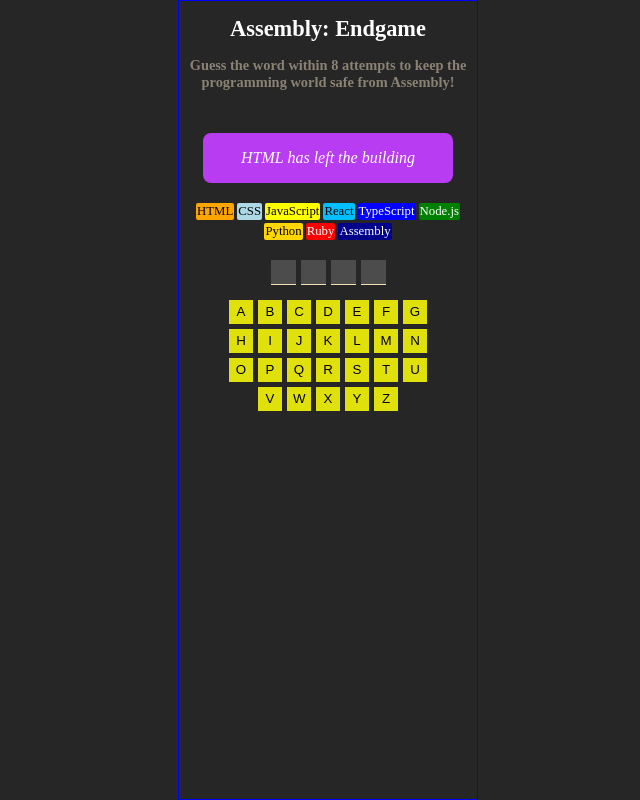
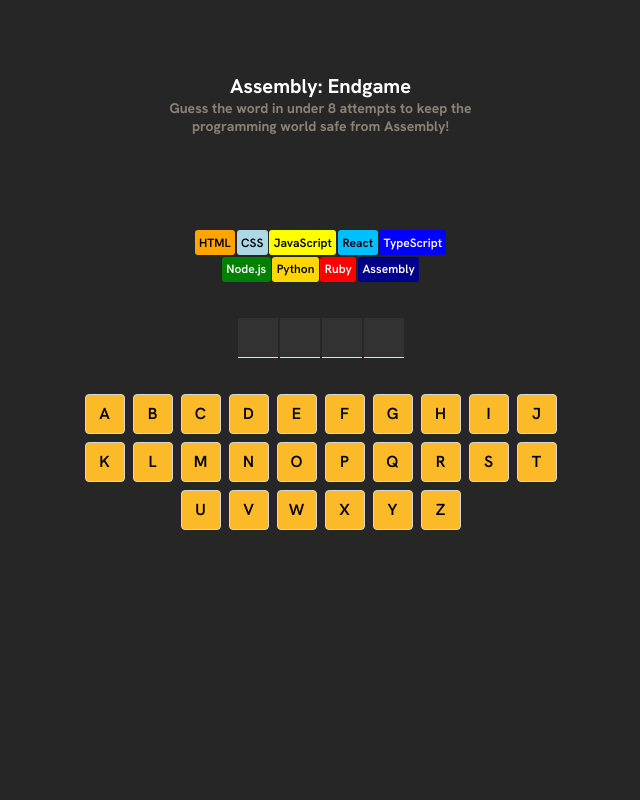
Before and after one commit to nyanxx/assembly-endgame, a React (Vite) app: page / in a window 1280 px wide. Shown: the whole page, without its empty margins (312-952 px from the left). Built offline with nearby package versions, Linux system fonts and the light colour scheme.

Commit message:
wip: first iteration - new feat added

```diff
--- a/src/App.jsx
+++ b/src/App.jsx
@@ -1,7 +1,9 @@
 import { useState } from "react";
+import ReactConfetti from "react-confetti";
+import Alphabet from "./components/Alphabet";
+import CommentBanner from "./components/CommentBanner";
+import ProgrammingLanguage from "./components/ProgrammingLanguage";
 import programmingLanguagesData from "./assets/programmingLanguagesData";
-import Alphabet from "./components/Alphabet";
-import ProgrammingLanguage from "./components/ProgrammingLanguage";
 import { getWord, getAlphabets } from "./utils/utils";
 
 export default function App() {
@@ -99,21 +101,57 @@
     setAlphabetProperty(getAlphabets());
   }
 
+  // All languages dies except assembly
+  const gameLoss = proLanData.count >= proLanData.data.length - 1;
+
+  // All letters form word are not hidden anymore
+  const gameWon =
+    wordProperty.filter((obj) => obj.isHidden === true).length === 0;
+  const gameOver = gameLoss || gameWon;
+
+  isGameOver(gameOver);
+  function isGameOver(status) {
+    if (status) {
+      if (gameLoss) {
+        console.log("Game Loss");
+      } else {
+        console.log("Game Won");
+      }
+    }
+  }
+
   return (
     <main>
       <header>
         <h1 className="heading">Assembly: Endgame</h1>
         <h2 className="sub-heading">
-          Guess the word within 8 attempts to keep the programming world safe
+          Guess the word in under 8 attempts to keep the programming world safe
           from Assembly!
         </h2>
       </header>
-      <div className="comment">HTML has left the building</div>
+      <div className="comment-container">
+        <CommentBanner
+          proLanData={proLanData}
+          gameOver={gameOver}
+          gameWon={gameWon}
+        />
+      </div>
       <div className="programming-languages">{proLanElements}</div>
       <div className="random-name">{wordDisplay}</div>
-      <div className="v-keyboard">{alphabets}</div>
-      {proLanData.count === 8 && (
-        <button onClick={startNewGame}>New Game</button>
+      <div
+        className={`v-keyboard`}
+        // className={`v-keyboard ${gameOver && "not-allowed"}`}
+        // style={gameOver && { cursor: "not-allowed" }}
+        // inert={gameOver}
+      >
+        {alphabets}
+      </div>
+      {gameWon && <ReactConfetti />}
+
+      {gameOver && (
+        <button onClick={startNewGame} className="new-game">
+          New Game
+        </button>
       )}
     </main>
   );
--- /dev/null
+++ b/src/assets/goodByes.js
@@ -0,0 +1,14 @@
+export const goodByes = [
+  "##LANG## has left the building",
+  "We'll miss you, ##LANG##",
+  "Oh no, not ##LANG##!",
+  "##LANG## bites the dust",
+  "The end of ##LANG## as we know it",
+  "Adios, ##LANG##",
+  "##LANG##, your watch has ended",
+  "Gone but not forgotten, ##LANG##",
+  "Off into the sunset, ##LANG##",
+  "##LANG##, it's been real",
+  "Farewell, ##LANG##",
+  "R.I.P., ##LANG##",
+];
--- a/src/components/Alphabet.jsx
+++ b/src/components/Alphabet.jsx
@@ -15,8 +15,8 @@
 
   let style = !props.isActive
     ? props.match
-      ? { backgroundColor: "green" }
-      : { backgroundColor: "red" }
+      ? { backgroundColor: "#10A95B" }
+      : { backgroundColor: "#EC5D49" }
     : {};
 
   return (
--- /dev/null
+++ b/src/components/CommentBanner.jsx
@@ -0,0 +1,49 @@
+import { goodByes } from "../assets/goodByes";
+export default function CommentBanner(props) {
+  const gameLoss = props.proLanData.count === 8;
+
+  const backgroundColor = gameLoss
+    ? "#BA2A2A"
+    : props.gameWon
+      ? "#10A95B"
+      : "#7A5EA7";
+
+  const display =
+    !props.gameOver && props.proLanData.count === 0 ? "none" : "flex";
+
+  function getPhrase() {
+    try {
+      const deadName =
+        props.proLanData.count &&
+        props.proLanData.data[props.proLanData.count - 1].name;
+      return goodByes[Math.floor(Math.random() * 12)].replace(
+        "##LANG##",
+        deadName,
+      );
+    } catch (error) {
+      console.error(error);
+    }
+  }
+
+  const farewell = getPhrase();
+  return (
+    <div
+      className="comment"
+      style={{ backgroundColor: backgroundColor, display: display }}
+    >
+      {gameLoss && (
+        <>
+          <span>Game Over!</span>
+          <span>You lose! Better start learning Assembly 😭</span>
+        </>
+      )}
+      {props.gameWon && (
+        <>
+          <span>You Win!</span>
+          <span>Well done!🎉</span>
+        </>
+      )}
+      {props.proLanData.count && !props.gameOver && farewell}
+    </div>
+  );
+}
--- a/src/components/ProgrammingLanguage.jsx
+++ b/src/components/ProgrammingLanguage.jsx
@@ -8,7 +8,11 @@
         color: props.obj.fontColor,
       }}
     >
-      {props.obj.isAlive ? props.obj.name : <strike>{props.obj.name}</strike>}
+      {props.obj.isAlive ? (
+        props.obj.name
+      ) : (
+        <div className="dead">{props.obj.name}</div>
+      )}
     </div>
   );
 }
--- a/src/index.css
+++ b/src/index.css
@@ -1,16 +1,22 @@
+@import url("https://fonts.googleapis.com/css2?family=Hanken+Grotesk:ital,wght@0,100..900;1,100..900&display=swap");
+
 * {
   box-sizing: border-box;
+  scrollbar-gutter: stable;
+  /* overflow-y: auto; */
   /* outline: 1px solid rgb(247, 35, 35) !important;
-	outline-offset: -1px; */
+  outline-offset: -1px; */
 }
 
 body {
   display: flex;
+  font-family: "Hanken Grotesk";
   place-content: center;
   margin: 0;
   background-color: #262626;
   height: 100vh;
 }
+
 #root {
   height: 100%;
 }
@@ -20,87 +26,153 @@
   flex-direction: column;
   place-items: center;
   height: 100%;
-  border: 1px solid blue;
-  width: 300px;
+  width: 594px;
+  padding-bottom: 73px;
 }
 
 header {
   text-align: center;
+  margin-top: 73px;
+  max-width: 352px;
 }
 
 header .heading {
   color: white;
-  font-size: 1.4rem;
+  font-size: 20px;
+  margin: 0;
 }
 
 header .sub-heading {
+  margin: 0;
   color: #8b8274;
-  font-size: 0.9rem;
+  font-size: 14px;
+}
+
+.comment-container {
+  min-height: 59px;
 }
 
 .comment {
-  background-color: rgb(184, 60, 241);
-  width: 250px;
-  min-height: 50px;
-  border-radius: 0.5rem;
   display: flex;
+  flex-direction: column;
   justify-content: center;
   align-items: center;
-  color: white;
-  font-style: italic;
-  margin-top: 30px;
+  color: #f9f4da;
+  background-color: #7a5ea7;
+  border: 1px #323232 dashed;
+  width: 352px;
+  height: 100%;
+  border-radius: 4px;
+  /* font-style: italic; */
+  margin-top: 20px;
+  font-size: 16px;
+  font-weight: 200;
+}
+
+.comment span:nth-child(1) {
+  font-size: 20px;
+  font-weight: 400;
+}
+.comment span:nth-child(2) {
+  font-size: 16px;
+  font-weight: 400;
 }
 
 .programming-languages {
   display: flex;
-  gap: 3px;
-  margin-top: 20px;
-  width: 100%;
+  justify-content: center;
   flex-wrap: wrap;
-  justify-content: center;
+  gap: 1.5px;
+  margin-top: 36px;
+  width: 253px;
+  font-weight: 600;
 }
 
 .programming-languages .pl-name {
-  font-size: 0.8rem;
-  border-radius: 2px;
-  padding: 1px;
+  font-size: 12px;
+  border-radius: 3px;
+  padding: 4.5px;
+  position: relative;
+}
+
+.dead::before {
+  content: "💀";
+  position: absolute;
+  display: flex;
+  align-items: center;
+  justify-content: center;
+  height: 100%;
+  width: 100%;
+  font-size: 0.85rem;
+  top: 0;
+  left: 0;
+  background-color: #00000087;
 }
 
 .random-name {
   display: flex;
-  gap: 5px;
-  margin-top: 20px;
+  gap: 2px;
+  margin-top: 36px;
+  color: #f9f4da;
+  font-size: 18px;
+  font-weight: 600;
 }
 
 .random-name .alphabet {
   display: flex;
   justify-content: center;
   align-items: center;
-  background-color: #6665659e;
-  width: 25px;
-  height: 25px;
-  border-bottom: 1px solid wheat;
+  background-color: #323232;
+  width: 40px;
+  height: 40px;
+  border-bottom: 1.5px solid wheat;
 }
 
 .v-keyboard {
   display: grid;
-  grid-template-columns: repeat(7, 1fr);
-  gap: 5px;
-  margin: 15px auto 50px;
+  grid-template-columns: repeat(10, 1fr);
+  gap: 8px;
+  margin: 36px auto;
 }
 
-.v-keyboard button:nth-child(22) {
-  /* start at column 2 */
-  grid-column: 2;
+.v-keyboard button:nth-child(21) {
+  /* start at column 3 */
+  grid-column: 3;
 }
 
 .v-keyboard button {
-  background-color: rgb(224, 224, 10);
-  border: none;
-  width: 24px;
-  height: 24px;
+  background-color: #fcba29;
+  border: 1px solid #d7d7d7;
+  border-radius: 4px;
+  font-size: 16px;
+  font-weight: 600;
+  font-family: "Hanken Grotesk";
+
+  width: 40px;
+  height: 40px;
 }
 
 .v-keyboard button:hover {
   cursor: pointer;
 }
+
+.new-game {
+  width: 228px;
+  height: 40px;
+  background-color: #11b5e5;
+  color: #1e1e1e;
+  border-radius: 4px;
+  border: none;
+  font-size: 16px;
+  font-family: "Hanken Grotesk";
+  padding: 9px;
+  margin-bottom: 73px;
+  font-weight: 600;
+}
+.new-game:hover {
+  cursor: pointer;
+}
+
+.not-allowed:hover {
+  cursor: not-allowed;
+}
--- a/src/main.jsx
+++ b/src/main.jsx
@@ -1,5 +1,10 @@
 import ReactDOM from "react-dom/client";
 import App from "./App";
 import "./index.css";
+import { StrictMode } from "react";
 
-ReactDOM.createRoot(document.getElementById("root")).render(<App />);
+ReactDOM.createRoot(document.getElementById("root")).render(
+  <StrictMode>
+    <App />
+  </StrictMode>,
+);
```
